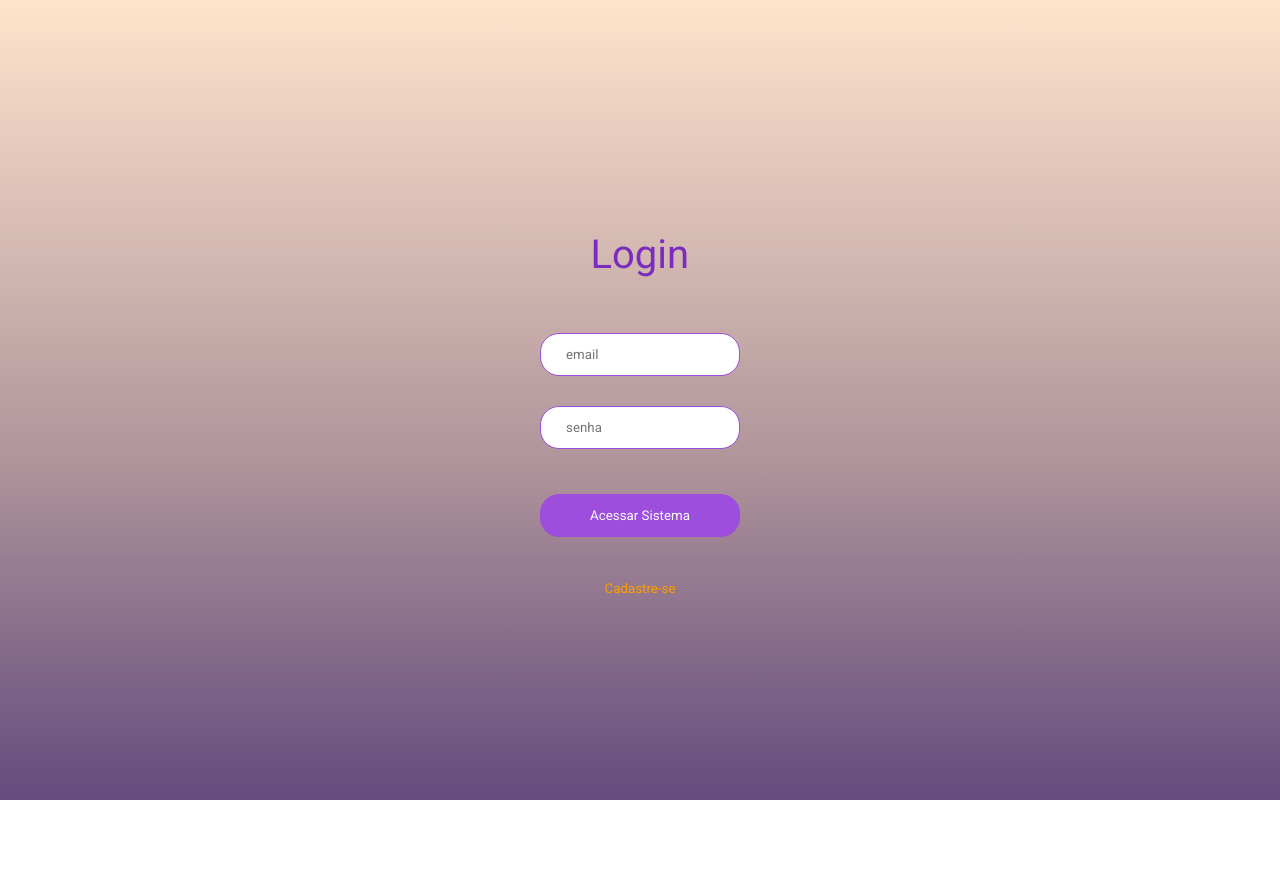
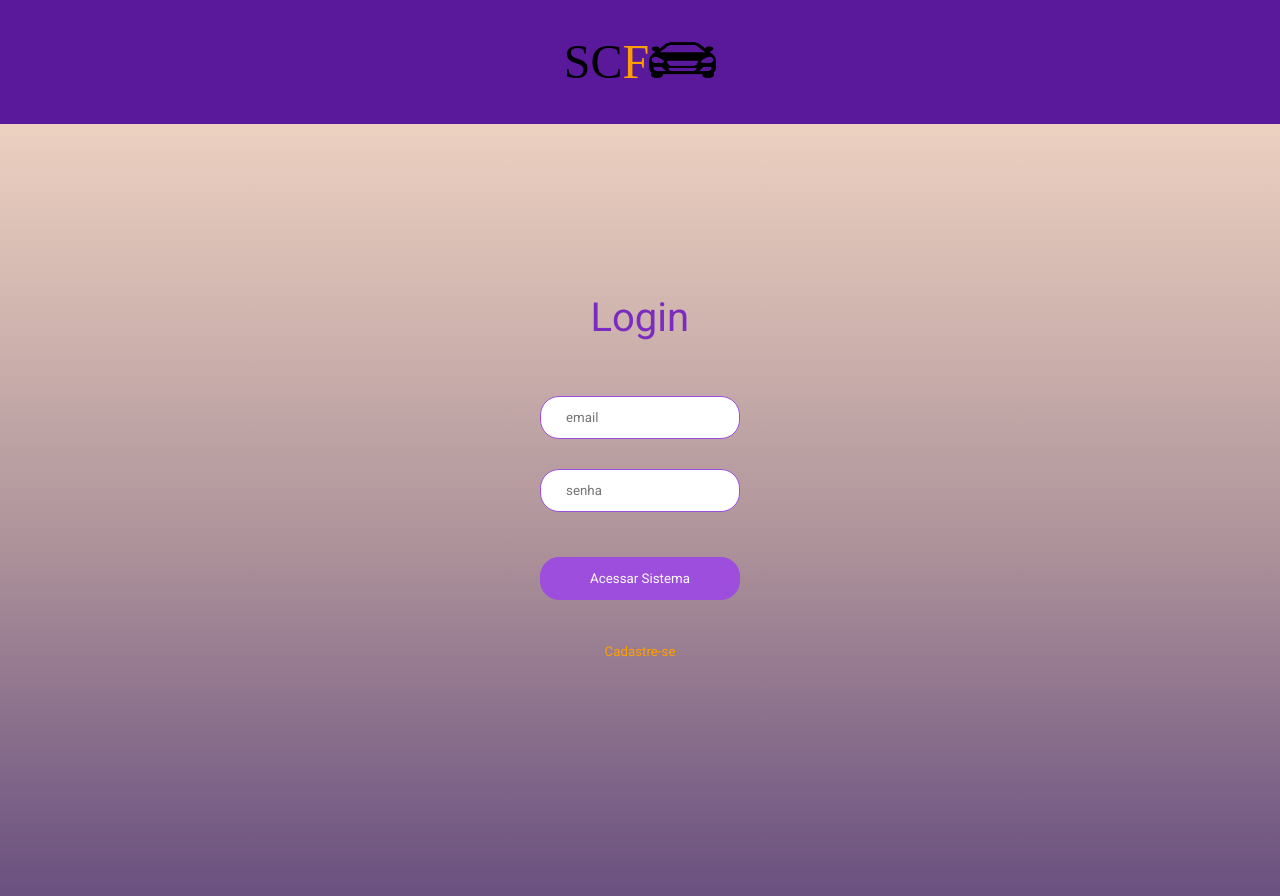
Before and after one commit to bammido/frameLabs_front, a React (Create React App) app: page / in a window 1280 px wide. Shown: the top 896 px of the page. Before the commit the page ends 800 px from the top, so only its background shows below. Built offline with nearby package versions, Linux system fonts and the light colour scheme.

Commit message:
imagem de carro da logo e texto da logo

```diff
--- /dev/null
+++ b/src/Atoms/imageLogo.js
@@ -0,0 +1,9 @@
+import styled from "styled-components";
+
+const ImageLogo = styled.img`
+	width: 67px;
+	height: 54px;
+	/* border: none; */
+`;
+
+export default ImageLogo;
--- /dev/null
+++ b/src/Atoms/logoTitle.js
@@ -0,0 +1,15 @@
+import styled from "styled-components";
+
+const LogoTitle = styled.h1`
+	height: 58px;
+
+	font-family: "Fira Sans";
+	font-style: normal;
+	font-weight: 500;
+	font-size: 48px;
+	line-height: 58px;
+
+	color: #000000;
+`;
+
+export default LogoTitle;
--- /dev/null
+++ b/src/Molecules/LogoText.jsx
@@ -0,0 +1,12 @@
+import React from "react";
+import LogoTitle from "../Atoms/logoTitle";
+
+export default function LogoText() {
+	return (
+		<>
+			<LogoTitle>
+				SC<span style={{ color: "#FF9E00" }}>F</span>
+			</LogoTitle>
+		</>
+	);
+}
--- /dev/null
+++ b/src/Molecules/Logoimagecar/LogoImageCar.jsx
@@ -0,0 +1,14 @@
+import React from "react";
+import ImageLogo from "../../Atoms/imageLogo";
+import imageCar from "../../Assets/carro-sedan-na-frente.png";
+import "./style.css";
+
+export default function LogoImageCar() {
+	return (
+		<>
+			<div>
+				<ImageLogo src={imageCar} />
+			</div>
+		</>
+	);
+}
--- a/src/Organisms/LoginForm.jsx
+++ /dev/null
@@ -1,21 +0,0 @@
-import React from "react";
-import Input from "../Atoms/input";
-import MainTitle from "../Atoms/mainTitle";
-import Button from "../Atoms/button";
-import SignUp from "../Atoms/signUp";
-import CentralizerDiv from "../Atoms/centralizerDiv";
-import "./style.css";
-
-export default function LoginForm() {
-	return (
-		<>
-			<CentralizerDiv className="mainDiv">
-				<MainTitle className="login">Login</MainTitle>
-				<Input className="email" placeholder="email" />
-				<Input className="senha" placeholder="senha" />
-				<Button className="acessar-sistema">Acessar Sistema</Button>
-				<SignUp className="signUp">Cadastre-se</SignUp>
-			</CentralizerDiv>
-		</>
-	);
-}
--- /dev/null
+++ b/src/Organisms/LoginForm/LoginForm.jsx
@@ -0,0 +1,23 @@
+import React from "react";
+import Input from "../../Atoms/input";
+import MainTitle from "../../Atoms/mainTitle";
+import Button from "../../Atoms/button";
+import SignUp from "../../Atoms/signUp";
+import CentralizerDiv from "../../Atoms/centralizerDiv";
+import "./style.css";
+
+export default function LoginForm() {
+	return (
+		<>
+			<div className="mainDiv">
+				<div className="formDiv">
+					<MainTitle className="login">Login</MainTitle>
+					<Input className="email" placeholder="email" />
+					<Input className="senha" placeholder="senha" />
+					<Button className="acessar-sistema">Acessar Sistema</Button>
+					<SignUp className="signUp">Cadastre-se</SignUp>
+				</div>
+			</div>
+		</>
+	);
+}
--- a/src/Organisms/style.css
+++ b/src/Organisms/LoginForm/style.css
@@ -1,10 +1,20 @@
 .mainDiv {
     min-height: 100vh;
     min-width: 100vw;
+    display: flex;
+    justify-content: center;
 }
 
 .login {
     margin: 40px;
+}
+
+.formDiv {
+    display: flex;
+    flex-direction: column;
+    align-items: center;
+    width: min-content;
+    margin-top: 130px;
 }
 
 .email,
--- /dev/null
+++ b/src/Organisms/Logo/Logo.jsx
@@ -0,0 +1,15 @@
+import React from "react";
+import LogoImageCar from "../../Molecules/Logoimagecar/LogoImageCar";
+import LogoText from "../../Molecules/LogoText";
+import "./style.css";
+
+export default function Logo() {
+	return (
+		<>
+			<div className="logoDiv">
+				<LogoText />
+				<LogoImageCar />
+			</div>
+		</>
+	);
+}
--- /dev/null
+++ b/src/Organisms/Logo/style.css
@@ -0,0 +1,8 @@
+.logoDiv {
+    display: flex;
+    align-items: center;
+    justify-content: center;
+    background: #5A189A;
+    width: 100%;
+    height: 124px;
+}
--- a/src/Pages/Login.jsx
+++ b/src/Pages/Login.jsx
@@ -1,10 +1,12 @@
 import React from "react";
-import LoginForm from "../Organisms/LoginForm";
+import LoginForm from "../Organisms/LoginForm/LoginForm";
 import BackgroundGradiente from "../Atoms/backgroundGradiente";
+import Logo from "../Organisms/Logo/Logo";
 
 export default function Login() {
 	return (
 		<BackgroundGradiente>
+			<Logo />
 			<LoginForm />
 		</BackgroundGradiente>
 	);
--- a/src/globalStyle.css
+++ b/src/globalStyle.css
@@ -13,6 +13,11 @@ body {
     padding: 0;
 }
 
-h1 {
+h1,
+h2,
+h3,
+h4,
+h5,
+h6 {
     margin: 25px 0;
 }
```
Also changed, not shown: src/Assets/carro-sedan-na-frente.png (added), src/Molecules/Logoimagecar/style.css (added).
